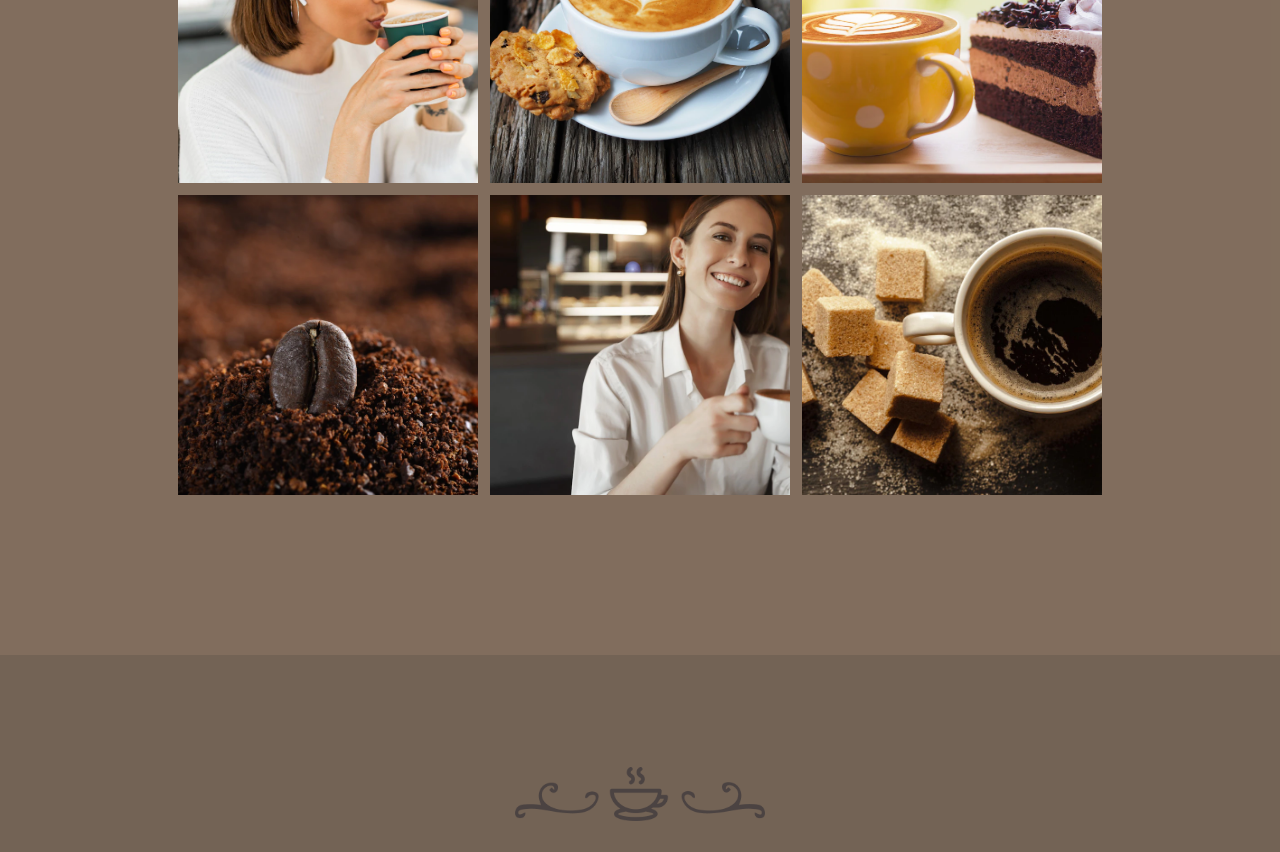
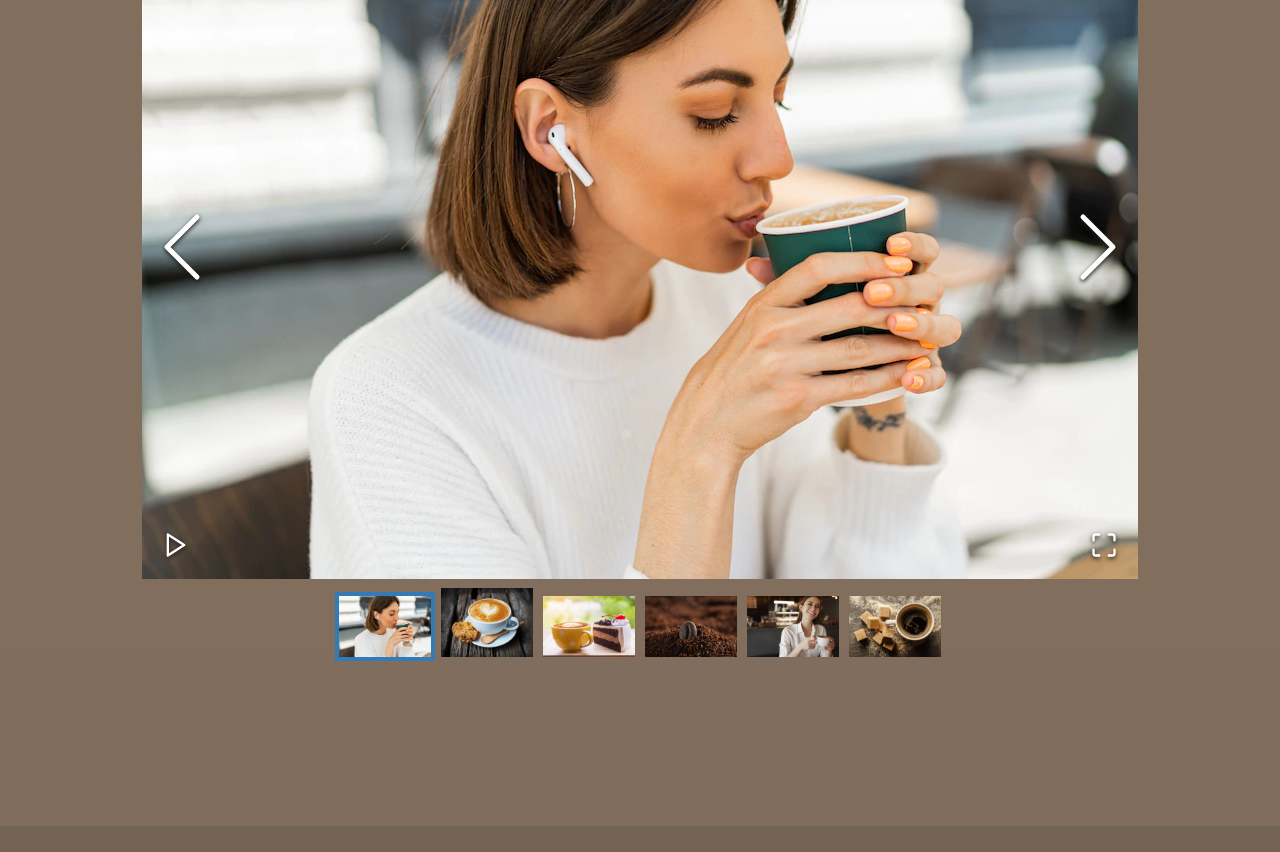
Before and after one commit to afiatamanna06/coffee_heaven, a Next.js app: page / in a window 1280 px wide. Shown: the part 3560-4412 px from the top of the page. Built offline with nearby package versions, Linux system fonts and the light colour scheme; a web font is replaced by a local one.

Commit message:
Update image gallery

```diff
--- a/components/gallery/GalleryData.js
+++ b/components/gallery/GalleryData.js
@@ -1,27 +1,27 @@
 const galleryData = [
     {
-        image: "/gallery-1.webp",
-        title: "John Deo",
+        original: "/gallery-1.webp",
+        thumbnail: "/gallery-1.webp",
     },
     {
-        image: "/gallery-2.webp",
-        title: "Robert",
+        original: "/gallery-2.webp",
+        thumbnail: "/gallery-2.webp",
     },
     {
-        image: "/gallery-3.webp",
-        title: "Annie",
+        original: "/gallery-3.webp",
+        thumbnail: "/gallery-3.webp",
     },
     {
-        image: "/gallery-4.webp",
-        title: "Harry",
+        original: "/gallery-4.webp",
+        thumbnail: "/gallery-4.webp",
     },
     {
-        image: "/gallery-5.webp",
-        title: "Emily",
+        original: "/gallery-5.webp",
+        thumbnail: "/gallery-5.webp",
     },
     {
-        image: "/gallery-6.webp",
-        title: "Jordan",
+        original: "/gallery-6.webp",
+        thumbnail: "/gallery-6.webp",
     },
 ]
 
--- a/components/gallery/GallerySection.js
+++ b/components/gallery/GallerySection.js
@@ -1,18 +1,23 @@
-import { Flex, Center, Grid, Image } from '@chakra-ui/react'
+import { Flex, Center, Grid, Image, Box } from '@chakra-ui/react'
 import Header from '../common/Header'
+import "react-image-gallery/styles/css/image-gallery.css";
+import ImageGallery from "react-image-gallery";
 import galleryData from './GalleryData'
 
 function GallerySection() {
   return (
     <Flex as={Center} flexDir="column" pb="40" pt="28" px="4" id="Gallery">
         <Header title="Our Gallery" color={["rgba(255, 255, 255, 1)"]} />
-        <Grid templateColumns={["repeat(2, 1fr)", "repeat(2, 1fr)", "repeat(3, 1fr)", "repeat(3, 1fr)", "repeat(3, 1fr)"]} alignItems="center" maxW="80rem" mt="2" columnGap={["3"]} rowGap={["3"]}>
+        {/*<Grid templateColumns={["repeat(2, 1fr)", "repeat(2, 1fr)", "repeat(3, 1fr)", "repeat(3, 1fr)", "repeat(3, 1fr)"]} alignItems="center" maxW="80rem" mt="2" columnGap={["3"]} rowGap={["3"]}>
           {galleryData.map(({image, title}) => (
             <Flex key={title} direction="column" alignItems="center" maxW={["10rem", "10rem", "10rem", "20rem", "20rem"]} maxH={["10rem", "10rem", "10rem", "20rem", "20rem"]}>
               <Image src={image} w="300px" h="300px" objectFit="cover" alt="" />
             </Flex>
             ))}
-        </Grid>
+          </Grid>*/}
+          <Box maxW={["full", "full"]} mt="10">
+            <ImageGallery items={galleryData} _active={{ outline: "none" }} />
+          </Box>
     </Flex>
   )
 }
--- a/package.json
+++ b/package.json
@@ -16,7 +16,8 @@
     "next": "12.1.6",
     "react": "18.1.0",
     "react-dom": "18.1.0",
-    "react-icons": "^4.4.0"
+    "react-icons": "^4.4.0",
+    "react-image-gallery": "^1.2.8"
   },
   "devDependencies": {
     "eslint": "8.16.0",
```
Also changed, not shown: 1 other file (tests, documents, lock files or other folders).
